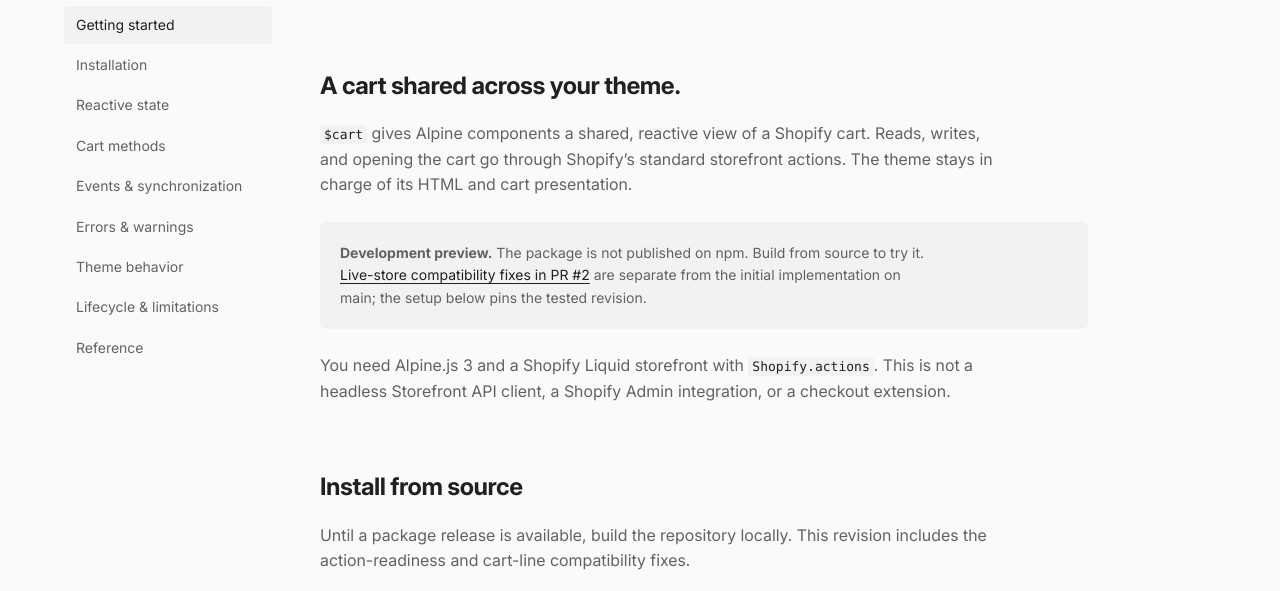
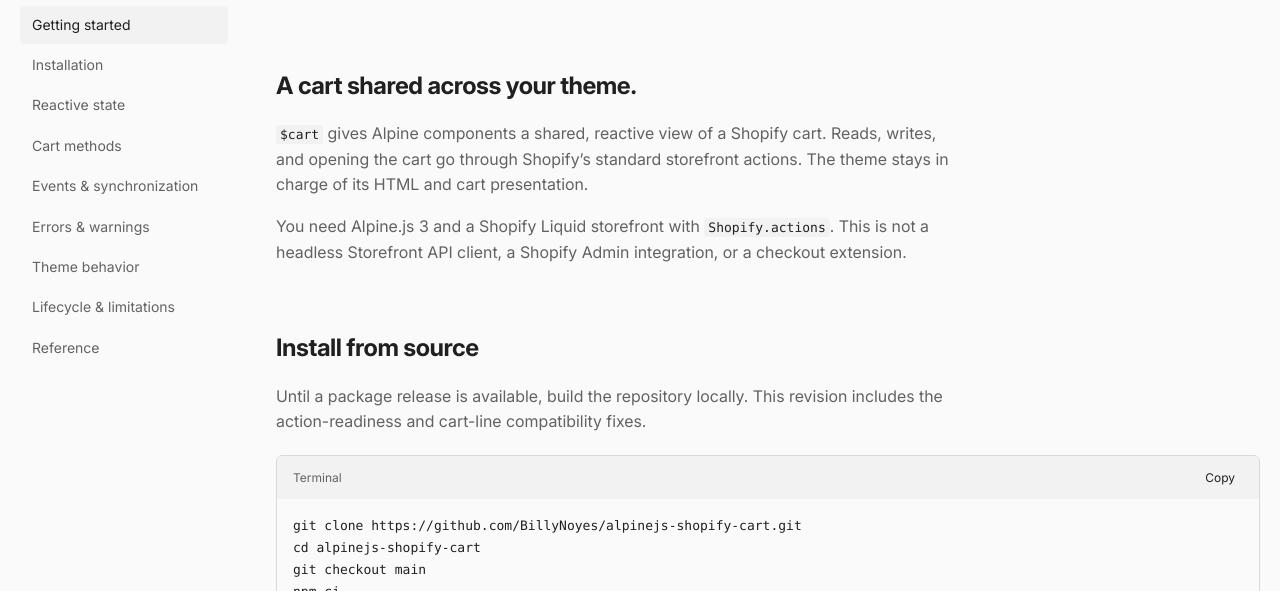
Before and after one commit to BillyNoyes/alpinejs-shopify-cart, a website built with Vite: page site/docs/index.html in a window 1280 px wide. Shown: the part 190-781 px from the top of the page. Built offline with nearby package versions, Linux system fonts and the light colour scheme.

Commit message:
Align documentation layout and remove preview notice
Assisted-By: devx/01a80b4a-afc0-4fff-ab03-cfaf238bf0d9

```diff
--- a/site/DESIGN.md
+++ b/site/DESIGN.md
@@ -21,7 +21,7 @@ A precise, monochrome developer site. Use typography, alignment, working example
 - Outer gutters: 12px, becoming 20px at 768px. Main content: 1152px maximum, matching Easel's max-w-6xl.
 - Desktop home: two equal tracks with a 64px gutter; vertically centered between the header and footer.
 - Home uses min-height: 100dvh and fits normal desktop heights without hiding overflow. Short or zoomed viewports can scroll instead of losing content. Mobile stacks content and scrolls naturally.
-- Docs: 208px navigation, 48px gutter, article up to 768px. Native disclosure for mobile navigation, static links without JavaScript.
+- Docs: 208px navigation at the far-left outer gutter, 48px column gap, main content up to 1152px centered in the remaining track. Prose stays at a readable 68ch while code and tables can fill the content container. Native disclosure for mobile navigation, static links without JavaScript.
 - Inter heading: 700, negative tracking no tighter than -0.035em. Body: 16px. Code: 13px. Controls: 14px.
 - Light: #fafafa canvas, #202020 text. Dark: #111111 canvas, #ededed text. Secondary text and borders are semantic CSS variables.
 - Corners: 6px controls and code blocks, 8px demo grouping. No shadows, gradients, brand imitation, or theme toggle.
--- a/site/docs/index.html
+++ b/site/docs/index.html
@@ -39,7 +39,6 @@
 <h1>Documentation</h1>
 <p class="lede">One reactive cart. From the first add to the next update.</p>
 <section id="getting-started" tabindex="-1"><h2>A cart shared across your theme.</h2><p><code>$cart</code> gives Alpine components a shared, reactive view of a Shopify cart. Reads, writes, and opening the cart go through Shopify’s standard storefront actions. The theme stays in charge of its HTML and cart presentation.</p>
-<div class="note"><p><strong>Development preview.</strong> The package is not published on npm. Build from source to try it. <a href="https://github.com/BillyNoyes/alpinejs-shopify-cart/pull/2">Live-store compatibility fixes in PR #2</a> are separate from the initial implementation on main; the setup below pins the tested revision.</p></div>
 <p>You need Alpine.js 3 and a Shopify Liquid storefront with <code>Shopify.actions</code>. This is not a headless Storefront API client, a Shopify Admin integration, or a checkout extension.</p></section><section id="installation" tabindex="-1"><h2>Install from source</h2><p>Until a package release is available, build the repository locally. This revision includes the action-readiness and cart-line compatibility fixes.</p><div class="code-block" x-data="copyCode($el)">
 <div class="code-toolbar"><span>Terminal</span><button type="button" @click="copy" :disabled="pending" x-cloak aria-label="Copy Terminal">Copy</button></div>
 <pre tabindex="0" aria-label="Terminal"><code>git clone https://github.com/BillyNoyes/alpinejs-shopify-cart.git
--- a/site/src/style.css
+++ b/site/src/style.css
@@ -105,8 +105,8 @@
   .demo-status { min-height: 22px; margin-top: .75rem; font-size: .75rem; color: var(--muted); }
   .site-footer { display: flex; justify-content: space-between; flex-wrap: wrap; gap: .75rem 2rem; padding-block: 1.25rem; font-size: .75rem; color: var(--muted); }
   .site-footer a { color: inherit; text-decoration: underline; }
-  .docs-grid { display: grid; grid-template-columns: 1fr; gap: 2rem; max-width: 72rem; margin: 2rem auto 5rem; }
-  .docs-grid > main { min-width: 0; }
+  .docs-grid { display: grid; grid-template-columns: 1fr; gap: 2rem; margin: 2rem auto 5rem; }
+  .docs-grid > main { min-width: 0; width: 100%; max-width: 72rem; margin-inline: auto; }
   .docs-sidebar { min-width: 0; }
   .nav-filter { margin-block: 1rem .75rem; }
   .nav-filter label { display: block; color: var(--muted); font-size: .75rem; margin-bottom: .5rem; }
@@ -116,7 +116,7 @@
   .docs-nav a:hover, .docs-nav a[aria-current=location] { background: var(--surface); color: var(--ink); }
   .no-results { color: var(--muted); font-size: .875rem; padding: .5rem .75rem; }
   .docs-sidebar summary { font-size: .875rem; padding-block: .5rem; }
-  .docs-article { min-width: 0; max-width: 48rem; }
+  .docs-article { min-width: 0; }
   .docs-article h1 { font-size: 2.5rem; line-height: 1.2; letter-spacing: -.03em; font-weight: 700; }
   .docs-article section { scroll-margin-top: 2rem; margin-top: 4rem; }
   .docs-article h2 { font-size: 1.5rem; letter-spacing: -.02em; font-weight: 700; margin-bottom: 1rem; }
--- a/site/tests/site.spec.ts
+++ b/site/tests/site.spec.ts
@@ -56,6 +56,12 @@ for (const colorScheme of ['light', 'dark'] as const) {
       page.on('pageerror', error => errors.push(error.message));
       await page.goto('./docs/');
       await expect(page.getByRole('heading', { name: 'Documentation', exact: true })).toBeVisible();
+      await expect(page.getByText('Development preview.', { exact: true })).toHaveCount(0);
+      if (width >= 1024) {
+        const sidebar = await page.locator('.docs-sidebar').boundingBox();
+        expect(sidebar!.x).toBe(20);
+        expect(await page.locator('#main').evaluate(el => getComputedStyle(el).maxWidth)).toBe('1152px');
+      }
       if (width < 1024) await page.getByText('On this page', { exact: true }).click();
       const links = page.locator('.docs-nav a');
       const first = await links.nth(0).boundingBox();
```
Also changed, not shown: site/README.md.
